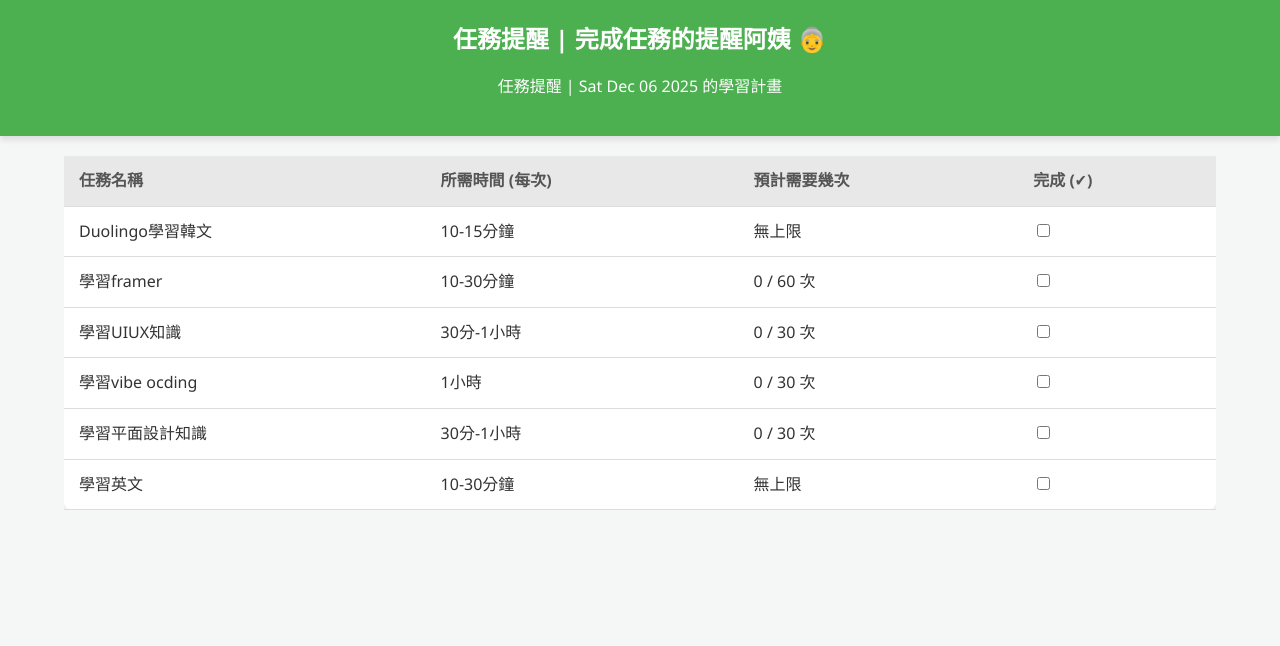
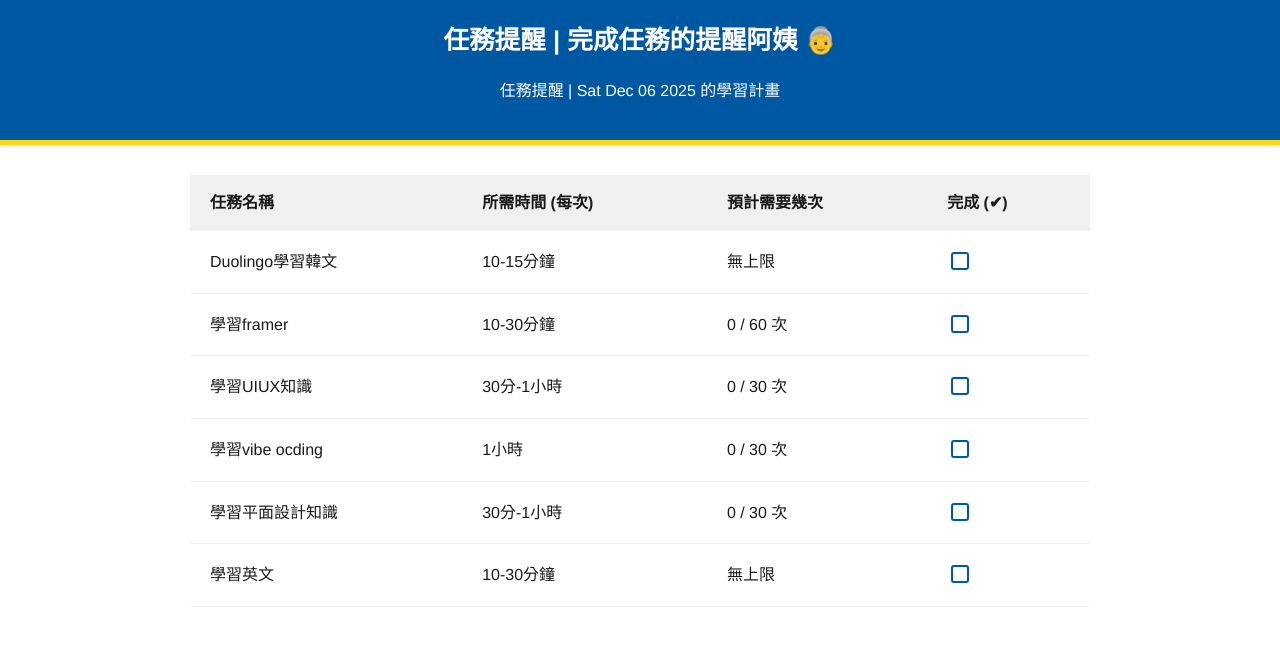
Before and after one commit to shiuriva/Auntie-Task-Reminder, a plain HTML site: page index.html in a window 1280 px wide. Drawn offline with Linux system fonts and the light colour scheme.

Commit message:
重構 CSS，新增 IKEA 視覺核心色碼變數，調整樣式以提升可讀性與一致性

```diff
--- a/style.css
+++ b/style.css
@@ -1,54 +1,69 @@
-/* 基礎重設與手機友好設定 */
+/* IKEA 視覺核心色碼 (使用 CSS 變數方便管理) */
+:root {
+    --ikea-blue: #0058a3; /* 核心深藍色 */
+    --ikea-yellow: #ffda1a; /* 核心亮黃色 (強調色) */
+    --ikea-white: #ffffff; /* 背景白 */
+    --ikea-light-grey: #f0f0f0; /* 輕微分隔線或表格底色 */
+    --ikea-text: #1a1a1a; /* 標準文字顏色 */
+    --ikea-green: #67b044; /* 完成任務的輔助色 */
+}
+
+/* 基礎設定：使用大量白色背景與簡約字體 */
 body {
-    font-family: 'Segoe UI', Tahoma, Geneva, Verdana, sans-serif;
+    font-family: 'Helvetica Neue', Helvetica, Arial, sans-serif; /* 簡潔的無襯線字體 */
     margin: 0;
     padding: 0;
-    background-color: #f4f7f6; /* 輕微的背景色 */
-    color: #333;
+    background-color: var(--ikea-white); /* 乾淨的白色背景 */
+    color: var(--ikea-text);
     line-height: 1.6;
-    padding-bottom: 50px; /* 底部空間 */
+    padding-bottom: 50px;
 }
 
-/* 標題與阿姨的角色設定 */
+/* 標題與阿姨的角色設定：使用核心藍與黃強調 */
 header {
-    background-color: #4CAF50; /* 阿姨的溫暖色 */
-    color: white;
+    background-color: var(--ikea-blue); /* 核心深藍色 */
+    color: var(--ikea-white);
     padding: 20px;
     text-align: center;
-    box-shadow: 0 4px 6px rgba(0, 0, 0, 0.1);
+    box-shadow: 0 2px 4px rgba(0, 0, 0, 0.1);
+    /* 加入黃色底線作為簡約的視覺區隔 */
+    border-bottom: 5px solid var(--ikea-yellow);
 }
 
 header h1 {
     margin-top: 0;
-    font-size: 1.5em; /* 手機上適中 */
+    font-size: 1.6em;
+    text-transform: uppercase; /* 簡約風格常用大寫 */
 }
 
-/* 任務列表容器 */
+/* 任務列表容器：新增最大寬度限制 */
 .task-container {
     width: 90%;
-    margin: 20px auto;
-    overflow-x: auto; /* 確保手機上表格過長時可橫向捲動 */
+    max-width: 900px;
+    margin: 30px auto;
+    overflow-x: auto;
 }
 
-/* 表格樣式 */
+/* 表格樣式：簡約線條，無複雜邊框 */
 #task-table {
     width: 100%;
-    border-collapse: collapse; /* 合併邊框 */
-    background-color: white;
-    box-shadow: 0 2px 4px rgba(0, 0, 0, 0.05);
-    border-radius: 8px;
+    border-collapse: collapse;
+    background-color: var(--ikea-white);
+    box-shadow: 0 1px 3px rgba(0, 0, 0, 0.08); /* 非常輕微的陰影 */
+    border-radius: 4px;
 }
 
 #task-table th, #task-table td {
-    padding: 12px 15px;
+    padding: 15px 20px; /* 增加間距 */
     text-align: left;
-    border-bottom: 1px solid #ddd;
+    border-bottom: 1px solid var(--ikea-light-grey); /* 淺灰色分隔線 */
 }
 
 #task-table th {
-    background-color: #e8e8e8;
-    color: #555;
-    font-weight: bold;
+    background-color: var(--ikea-light-grey);
+    color: var(--ikea-text);
+    font-weight: 600;
+    text-transform: uppercase;
 }
 
 /* 完成的打勾欄位樣式 */
@@ -56,16 +71,51 @@ header h1 {
     text-align: center;
 }
 
+/* 任務完成後的樣式 (已達標或今日已完成) */
 .task-completed {
-    background-color: #e0f7e0; /* 完成任務後給予輕微的綠色背景提示 */
-    text-decoration: line-through;
-    color: #888;
+    background-color: var(--ikea-green); /* 完成後使用穩重綠色 */
+    color: var(--ikea-white);
+    text-decoration: none; /* 移除刪除線 */
+}
+
+.task-completed td {
+     /* 確保完成列的文字顏色與背景有對比 */
+    color: var(--ikea-white) !important;
+    border-bottom: 1px solid var(--ikea-green);
+}
+
+/* 讓 Checkbox 更貼合簡約風格 */
+input[type="checkbox"] {
+    -webkit-appearance: none;
+    appearance: none;
+    width: 18px;
+    height: 18px;
+    border: 2px solid var(--ikea-blue); /* 藍色邊框 */
+    border-radius: 3px;
+    cursor: pointer;
+    position: relative;
+    top: 3px;
+    background-color: white;
+}
+
+input[type="checkbox"]:checked {
+    background-color: var(--ikea-yellow); /* 打勾時變成亮黃色 */
+    border-color: var(--ikea-yellow);
+}
+
+input[type="checkbox"]:checked::after {
+    content: '✔';
+    font-size: 12px;
+    color: var(--ikea-blue); /* 勾勾使用深藍色 */
+    position: absolute;
+    left: 2px;
+    top: -1px;
 }
 
 /* 手機適配 - 讓表格更緊湊 */
 @media (max-width: 600px) {
     #task-table th, #task-table td {
-        padding: 8px 10px;
-        font-size: 0.9em;
+        padding: 10px 12px;
+        font-size: 0.85em;
     }
 }
```
